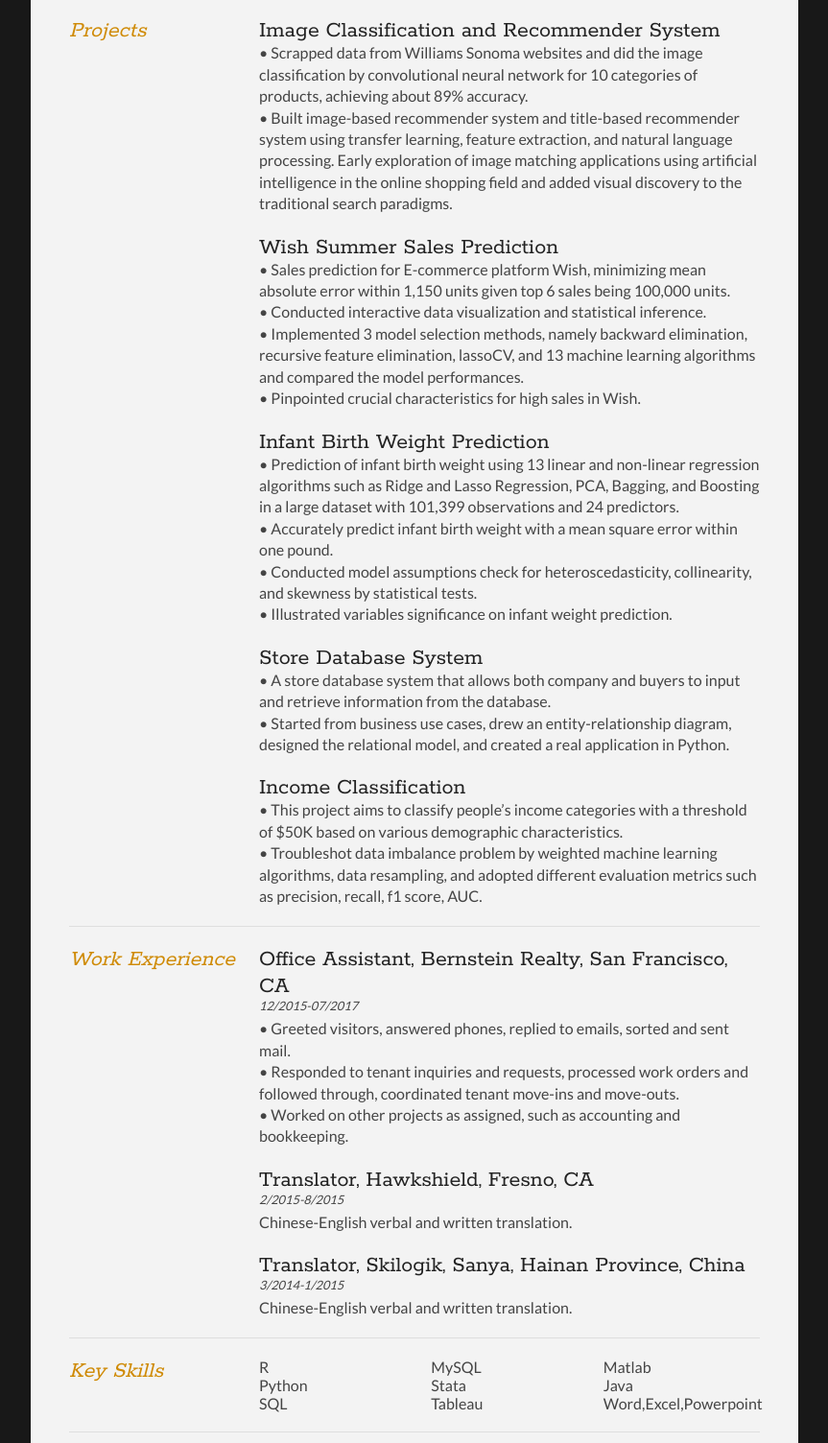
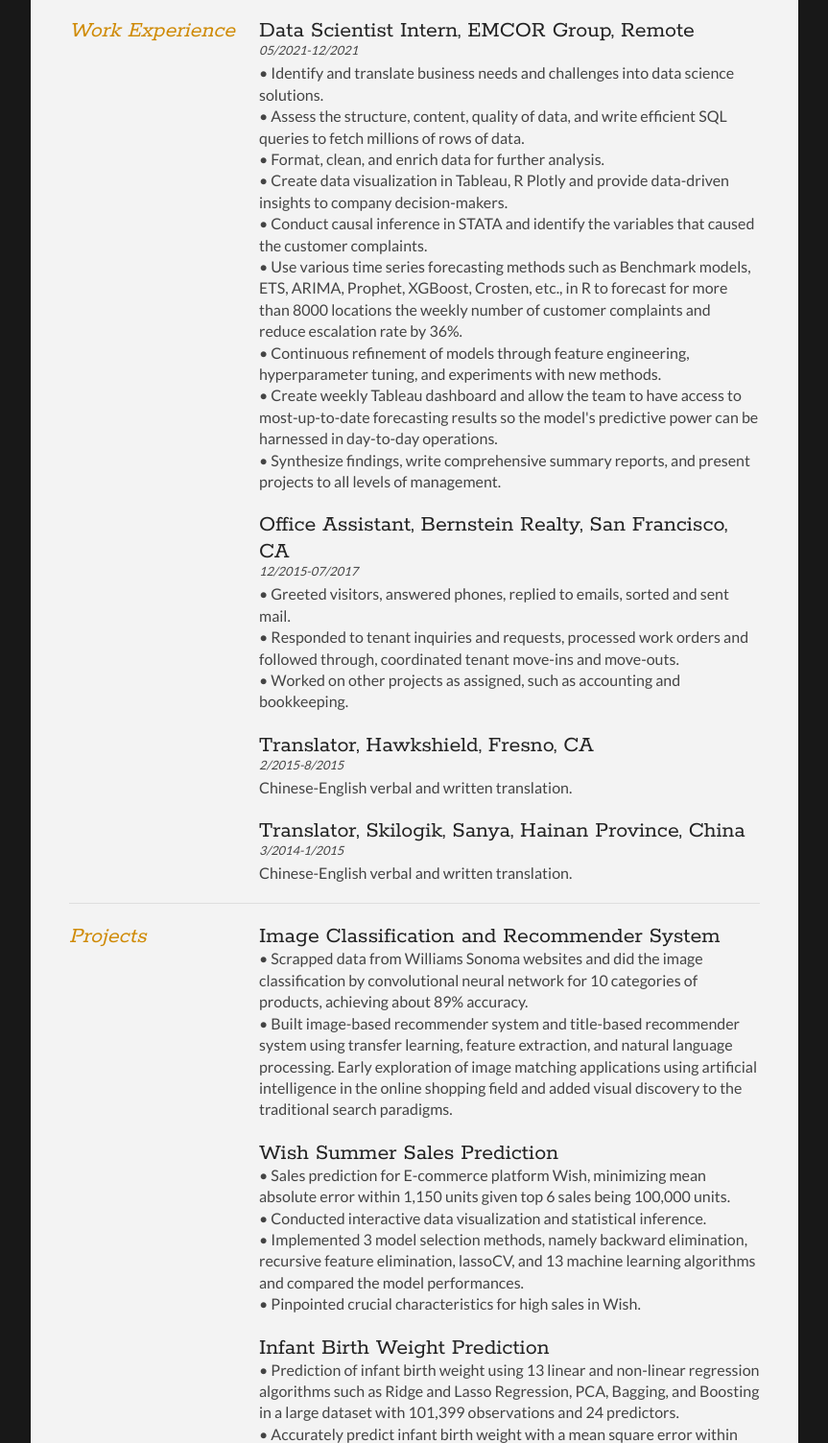
Before and after one commit to LinsiLin/LinsiLin.githubfile.io, a website: page resume.html in a window 1280 px wide. Shown: the part 476-1980 px from the top of the page at 96% size, without its empty margins (208-1071 px from the left). Drawn offline with Linux system fonts and the light colour scheme.

Commit message:
Update resume.html

```diff
--- a/resume.html
+++ b/resume.html
@@ -50,7 +50,7 @@
 					<h2>San Francisco State University</h2>
 					<p class="subDetails">San Francisco, California USA </p>
 					<p>Master of Science in Statistical Data Science &nbsp Spring 2020-Fall 2021
-<br>Master of Science in Quantitative Economics  &nbsp  Spring 2018-Fall 2021<br>GPA 3.98/4.0
+<br>Master of Science in Quantitative Economics  &nbsp  Spring 2018-Spring 2021<br>GPA 3.98/4.0
 </p>
 				</article>
 
@@ -62,6 +62,53 @@
 			</div>
 			<div class="clear"></div><br>
 		</section>
+
+
+		<section>
+			<div class="sectionTitle">
+				<h1>Work Experience</h1>
+			</div>
+
+			<div class="sectionContent">
+                	<article>
+					<h2>Data Scientist Intern, EMCOR Group, Remote </h2>
+					<p class="subDetails"> 05/2021-12/2021</p>
+                       <p> •	Identify and translate business needs and challenges into data science solutions.<br>
+•	Assess the structure, content, quality of data, and write efficient SQL queries to fetch millions of rows of data.<br>
+•	Format, clean, and enrich data for further analysis.<br>
+•	Create data visualization in Tableau, R Plotly and provide data-driven insights to company decision-makers.<br>
+•	Conduct causal inference in STATA and identify the variables that caused the customer complaints.<br>
+•	Use various time series forecasting methods such as Benchmark models, ETS, ARIMA, Prophet, XGBoost, Crosten, etc., in R to forecast for more than 8000 locations the weekly number of customer complaints and reduce escalation rate by 36%.<br>
+•	Continuous refinement of models through feature engineering, hyperparameter tuning, and experiments with new methods.<br>
+•	Create weekly Tableau dashboard and allow the team to have access to most-up-to-date forecasting results so the model's predictive power can be harnessed in day-to-day operations. <br>
+•	Synthesize findings, write comprehensive summary reports, and present projects to all levels of management.<br>
+</p>
+				</article>
+
+
+				<article>
+					<h2>Office Assistant, Bernstein Realty, San Francisco, CA</h2>
+					<p class="subDetails">12/2015-07/2017</p>
+					<p>• Greeted visitors, answered phones, replied to emails, sorted and sent mail.<br>
+• Responded to tenant inquiries and requests, processed work orders and followed through, coordinated tenant move-ins and move-outs.<br>
+• Worked on other projects as assigned, such as accounting and bookkeeping.</p>
+				</article>
+
+				<article>
+					<h2>Translator, Hawkshield, Fresno, CA </h2>
+					<p class="subDetails"> 2/2015-8/2015</p>
+					<p> Chinese-English verbal and written translation.</p>
+				</article>
+
+				<article>
+					<h2>Translator, Skilogik, Sanya, Hainan Province, China</h2>
+					<p class="subDetails">3/2014-1/2015</p>
+					<p>Chinese-English verbal and written translation.</p>
+				</article>
+			</div>
+			<div class="clear"></div>
+		</section>
+
 
         <section>
 			<div class="sectionTitle">
@@ -118,37 +165,6 @@
 			</div>
 			<div class="clear"></div>
 		</section>
-
-		<section>
-			<div class="sectionTitle">
-				<h1>Work Experience</h1>
-			</div>
-
-			<div class="sectionContent">
-				<article>
-					<h2>Office Assistant, Bernstein Realty, San Francisco, CA</h2>
-					<p class="subDetails">12/2015-07/2017</p>
-					<p>• Greeted visitors, answered phones, replied to emails, sorted and sent mail.<br>
-• Responded to tenant inquiries and requests, processed work orders and followed through, coordinated tenant move-ins and move-outs.<br>
-• Worked on other projects as assigned, such as accounting and bookkeeping.</p>
-				</article>
-
-				<article>
-					<h2>Translator, Hawkshield, Fresno, CA </h2>
-					<p class="subDetails"> 2/2015-8/2015</p>
-					<p> Chinese-English verbal and written translation.</p>
-				</article>
-
-				<article>
-					<h2>Translator, Skilogik, Sanya, Hainan Province, China</h2>
-					<p class="subDetails">3/2014-1/2015</p>
-					<p>Chinese-English verbal and written translation.</p>
-				</article>
-			</div>
-			<div class="clear"></div>
-		</section>
-
-
 		<section>
 			<div class="sectionTitle">
 				<h1>Key Skills</h1>
@@ -159,10 +175,10 @@
 					<li>R</li>
 					<li>Python</li>
 					<li>SQL</li>
-					<li>MySQL</li>
-					<li>Stata</li>
-                    			<li>Tableau</li>
-					<li>Matlab</li>
+					<li>Microsoft SQL Server</li>
+                    <li>Tableau</li>
+                    <li>STATA</li>
+					<li>MATLAB</li>
 					<li>Java</li>
 					<li>Word,Excel,Powerpoint</li>
 
```
